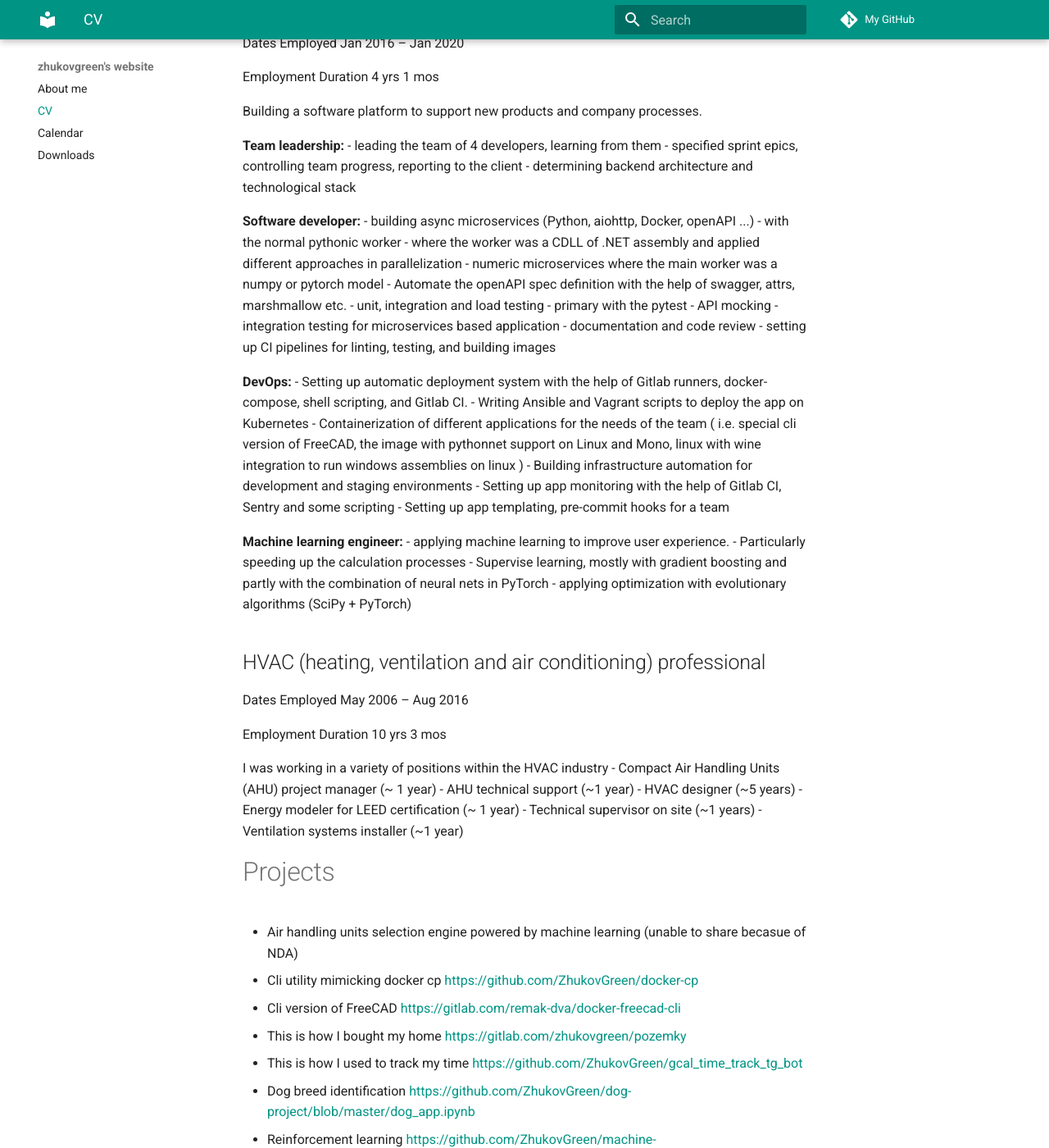
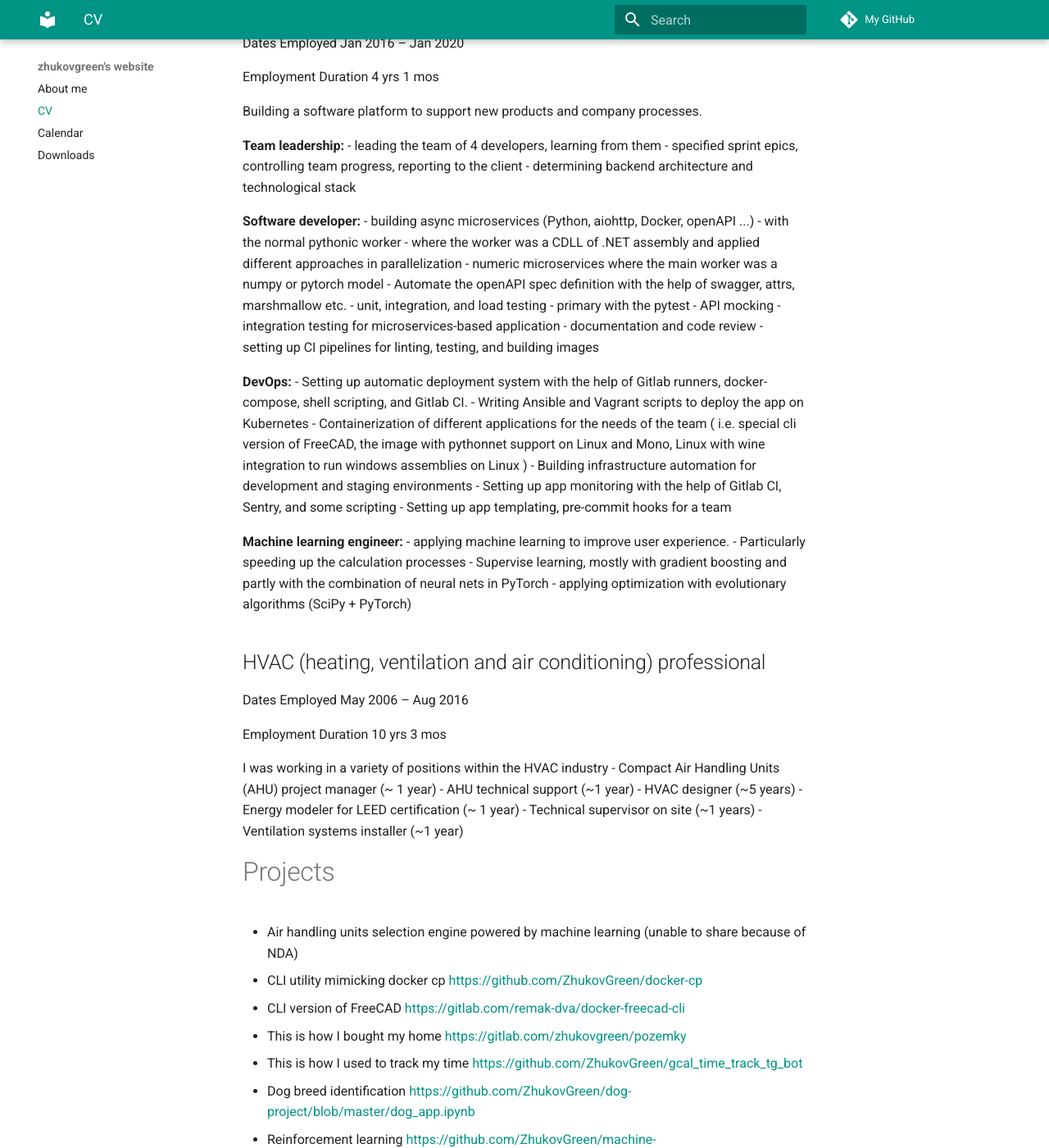
Before and after one commit to zhukovgreen/zhukovgreen, an MkDocs documentation site: the page built from docs/artem_cv.md, in a window 1280 px wide and 1400 px high, scrolled down 1611 px. Shown: the whole window at 82% size. Built offline with MkDocs 1.6.1 and Material for MkDocs 9.7.7, drawn with Linux system fonts in a browser that asks for light colours; some of the changed text lies outside the part shown.

```diff
--- a/docs/artem_cv.md
+++ b/docs/artem_cv.md
@@ -76,10 +76,10 @@ Building a software platform to support new products and company processes.
     - numeric microservices where the main worker was a numpy or pytorch model
     - Automate the openAPI spec definition with the help of swagger, attrs,
     marshmallow etc.
-- unit, integration and load testing
+- unit, integration, and load testing
     - primary with the pytest
     - API mocking
-    - integration testing for microservices based application
+    - integration testing for microservices-based application
 - documentation and code review
 - setting up CI pipelines for linting, testing, and building images
 
@@ -89,11 +89,11 @@ docker-compose, shell scripting, and Gitlab CI.
 - Writing Ansible and Vagrant scripts to deploy the app on Kubernetes
 - Containerization of different applications for the needs of the team (
     i.e. special cli version of FreeCAD, the image with pythonnet support on
-    Linux and Mono, linux with wine integration to run windows assemblies on
-    linux
+    Linux and Mono, Linux with wine integration to run windows assemblies on
+    Linux
 )
 - Building infrastructure automation for development and staging environments
-- Setting up app monitoring with the help of Gitlab CI, Sentry and some scripting
+- Setting up app monitoring with the help of Gitlab CI, Sentry, and some scripting
 - Setting up app templating, pre-commit hooks for a team
 
 **Machine learning engineer:**
@@ -119,10 +119,10 @@ I was working in a variety of positions within the HVAC industry
 
 # Projects
 - Air handling units selection engine powered by machine learning (unable to
-share becasue of NDA)
-- Cli utility mimicking docker cp
+share because of NDA)
+- CLI utility mimicking docker cp
     <https://github.com/ZhukovGreen/docker-cp>
-- Cli version of FreeCAD
+- CLI version of FreeCAD
     <https://gitlab.com/remak-dva/docker-freecad-cli>
 - This is how I bought  my home
     <https://gitlab.com/zhukovgreen/pozemky>
```
Also changed, not shown: other parts of docs/artem_cv.md (+4 -4 lines), .pre-commit-config.yaml (+23 -9 lines), pyproject.toml (+27 -12 lines), 3 other files.
